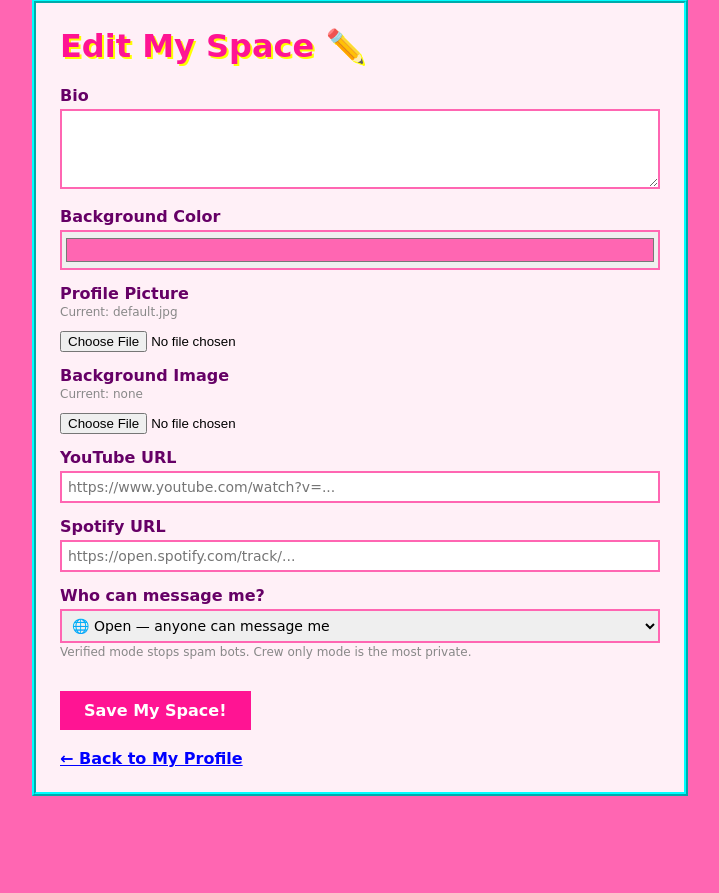
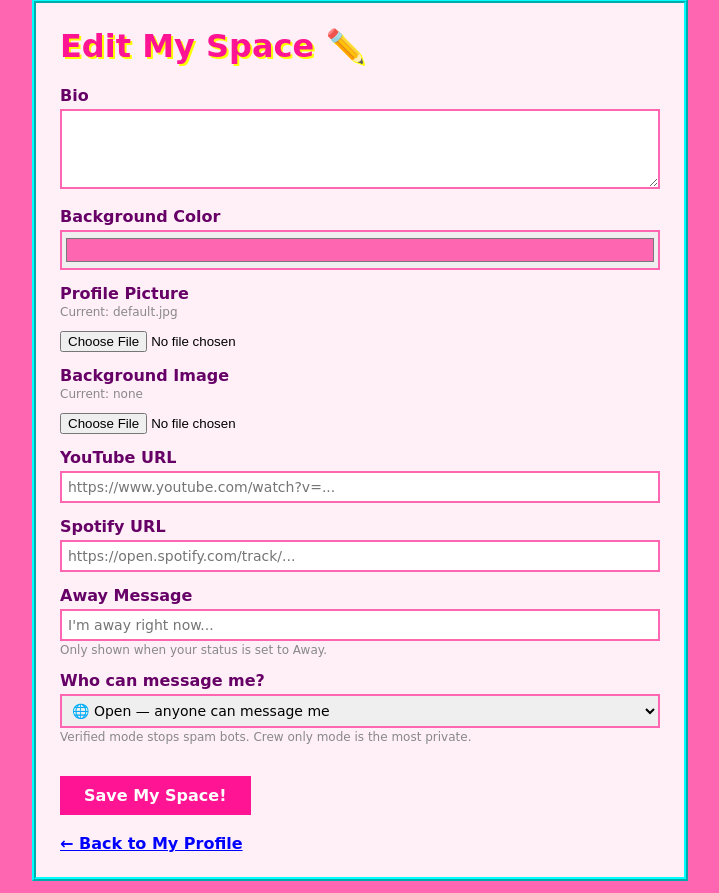
Before and after one commit to brickface082/millennial-space, a Flask app: page /edit in a window 1280 px wide. Shown: the part 60-953 px from the top of the page, without its empty margins (280-999 px from the left). Before the commit the page ends 856 px from the top, so only its background shows below. Run offline with Flask 3, Linux system fonts and the light colour scheme; the visitor is signed in with stand-in values (Sample User, id 1); data comes from the database, SQL or seed files in the repository.

Commit message:
feat: T018 AIM-style away message
- Add away_message column to User with bulletproof migration
- Away message field in Edit My Space (max 200 chars)
- Banner shown on profile and chat pages when status=away
- Hidden when online/DND or message is empty
- 4 new tests, 27/27 passing

Co-Authored-By: Claude Sonnet 4.6 <noreply@anthropic.com>

```diff
--- a/app.py
+++ b/app.py
@@ -42,6 +42,7 @@ class User(db.Model, UserMixin):
     status = db.Column(db.String(10), default="online")
     last_seen = db.Column(db.DateTime, nullable=True)
     msg_filter = db.Column(db.String(10), default="open")
+    away_message = db.Column(db.Text, default="")
 
     def __repr__(self):
         return f"User({self.username})"
@@ -175,6 +176,7 @@ def edit_profile():
         current_user.spotify_url = extract_url(request.form.get("spotify_url", ""))
         mf = request.form.get("msg_filter", "open")
         current_user.msg_filter = mf if mf in ("open", "verified", "crew") else "open"
+        current_user.away_message = request.form.get("away_message", "")[:200]
         if request.files.get("profile_pic"):
             pic = request.files["profile_pic"]
             if pic.filename != "":
@@ -464,6 +466,7 @@ with app.app_context():
             ("status", "VARCHAR(10) DEFAULT 'online'"),
             ("last_seen", dt_type),
             ("msg_filter", "VARCHAR(10) DEFAULT 'open'"),
+            ("away_message", "TEXT DEFAULT ''"),
         ]:
             if col not in existing:
                 conn.execute(db.text(f'ALTER TABLE "user" ADD COLUMN {col} {definition}'))
--- a/templates/chat.html
+++ b/templates/chat.html
@@ -88,6 +88,11 @@
             {% endif %}
         </span>
     </h1>
+    {% if other.status == 'away' and other.away_message %}
+    <div style="background:#fff3cd;border:2px solid #ffcc00;padding:8px 12px;margin-bottom:12px;font-size:14px;border-radius:2px;">
+        🌙 <strong>{{ other.username }} is away:</strong> {{ other.away_message }}
+    </div>
+    {% endif %}
 
     <div class="thread" id="thread">
         {% for msg in messages %}
--- a/templates/edit_profile.html
+++ b/templates/edit_profile.html
@@ -54,6 +54,10 @@
         <label>Spotify URL</label>
         <input type="text" name="spotify_url" value="{{ current_user.spotify_url or '' }}" placeholder="https://open.spotify.com/track/...">
 
+        <label>Away Message</label>
+        <input type="text" name="away_message" value="{{ current_user.away_message or '' }}" placeholder="I'm away right now..." maxlength="200">
+        <p class="section-note">Only shown when your status is set to Away.</p>
+
         <label>Who can message me?</label>
         <select name="msg_filter" style="font-family:inherit;font-size:14px;border:2px solid #ff66b2;padding:6px;margin-top:4px;width:100%;">
             <option value="open"     {% if (current_user.msg_filter or 'open') == 'open'     %}selected{% endif %}>🌐 Open — anyone can message me</option>
--- a/templates/profile.html
+++ b/templates/profile.html
@@ -82,6 +82,11 @@
         <h1>{{ user.username }}'s Space</h1>
     </div>
 
+    {% if user.status == 'away' and user.away_message %}
+    <div style="background:#fff3cd;border:2px solid #ffcc00;padding:8px 12px;margin-bottom:10px;font-size:14px;">
+        🌙 <strong>Away:</strong> {{ user.away_message }}
+    </div>
+    {% endif %}
     <p class="bio">{{ user.bio or "No bio yet." }}</p>
 
     {% if top8_users %}
```
Also changed, not shown: tests/test_features.py (+29 -0 lines).
